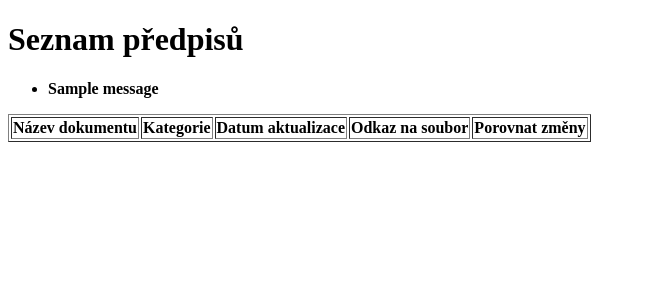
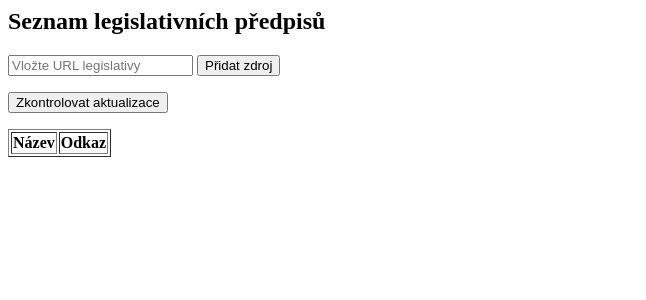
Before and after one commit to Maikl76/legislativa-app, a Flask app: page / in a window 1280 px wide. Shown: the top 300 px of the page, without its empty margins (0-646 px from the left). Run offline with Flask 3, Linux system fonts and the light colour scheme; one stand-in notice (Sample message) is shown; lists and menus that the app fills with data are empty.

Commit message:
Update index.html

```diff
--- a/templates/index.html
+++ b/templates/index.html
@@ -1,45 +1,23 @@
-<!DOCTYPE html>
-<html lang="cs">
-<head>
-    <meta charset="UTF-8">
-    <meta name="viewport" content="width=device-width, initial-scale=1.0">
-    <title>Seznam předpisů</title>
-</head>
-<body>
-    <h1>Seznam předpisů</h1>
+<h2>Seznam legislativních předpisů</h2>
 
-    {% with messages = get_flashed_messages() %}
-        {% if messages %}
-            <ul>
-                {% for message in messages %}
-                    <li><strong>{{ message }}</strong></li>
-                {% endfor %}
-            </ul>
-        {% endif %}
-    {% endwith %}
+<form action="/add_source" method="post">
+    <input type="text" name="new_url" placeholder="Vložte URL legislativy" required>
+    <button type="submit">Přidat zdroj</button>
+</form>
+
+<form action="/check_updates" method="post">
+    <button type="submit">Zkontrolovat aktualizace</button>
+</form>
 
 <table border="1">
-        <thead>
     <tr>
-                <th>Název dokumentu</th>
-                <th>Kategorie</th>
-                <th>Datum aktualizace</th>
-                <th>Odkaz na soubor</th>
-                <th>Porovnat změny</th>
+        <th>Název</th>
+        <th>Odkaz</th>
     </tr>
-        </thead>
-        <tbody>
-            {% for doc in documents %}
+    {% for document in documents %}
     <tr>
-                <td>{{ doc["Název dokumentu"] }}</td>
-                <td>{{ doc["Kategorie"] }}</td>
-                <td>{{ doc["Datum vydání / aktualizace"] }}</td>
-                <td><a href="{{ doc['Soubor'] }}" target="_blank">Stáhnout PDF</a></td>
-                <td><a href="{{ url_for('compare', doc_id=loop.index0) }}">Porovnat změny</a></td>
+        <td>{{ document["Název dokumentu"] }}</td>
+        <td><a href="{{ document['Soubor'] }}" target="_blank">Otevřít</a></td>
     </tr>
     {% endfor %}
-        </tbody>
 </table>
-
-</body>
-</html>
```
Lines whose indentation alone changed are shown as unchanged.
